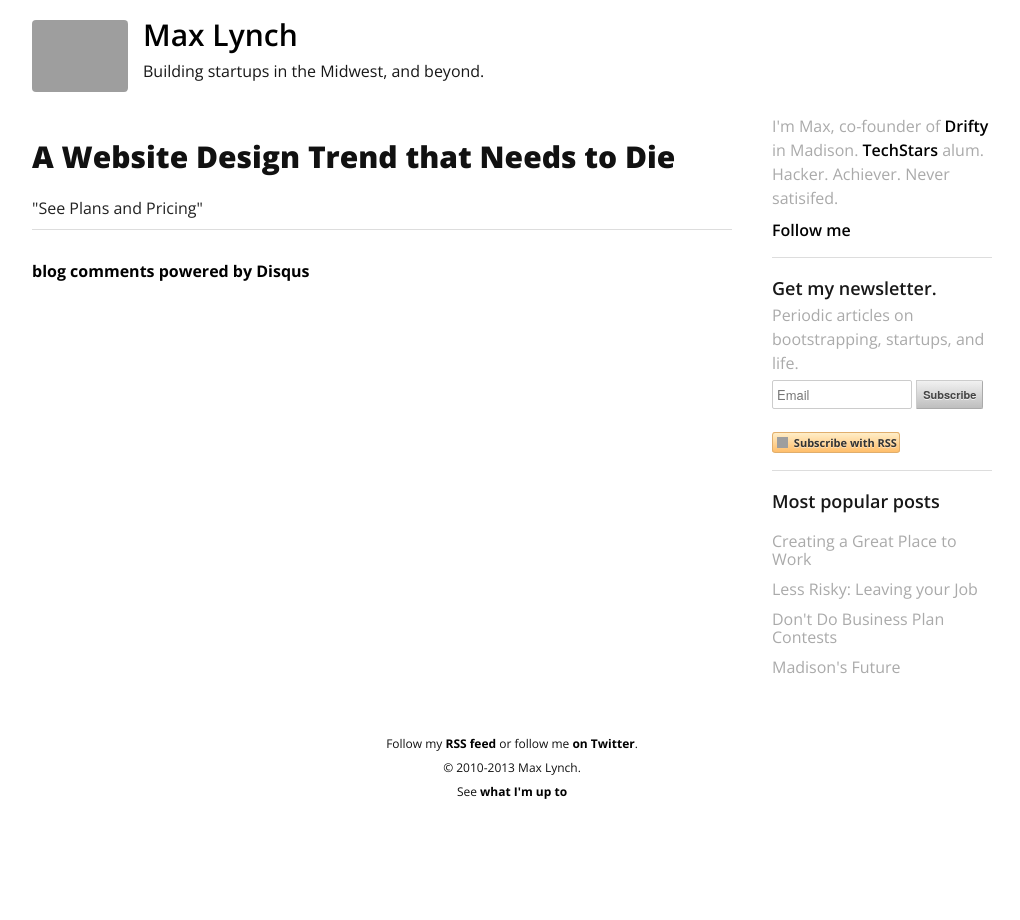
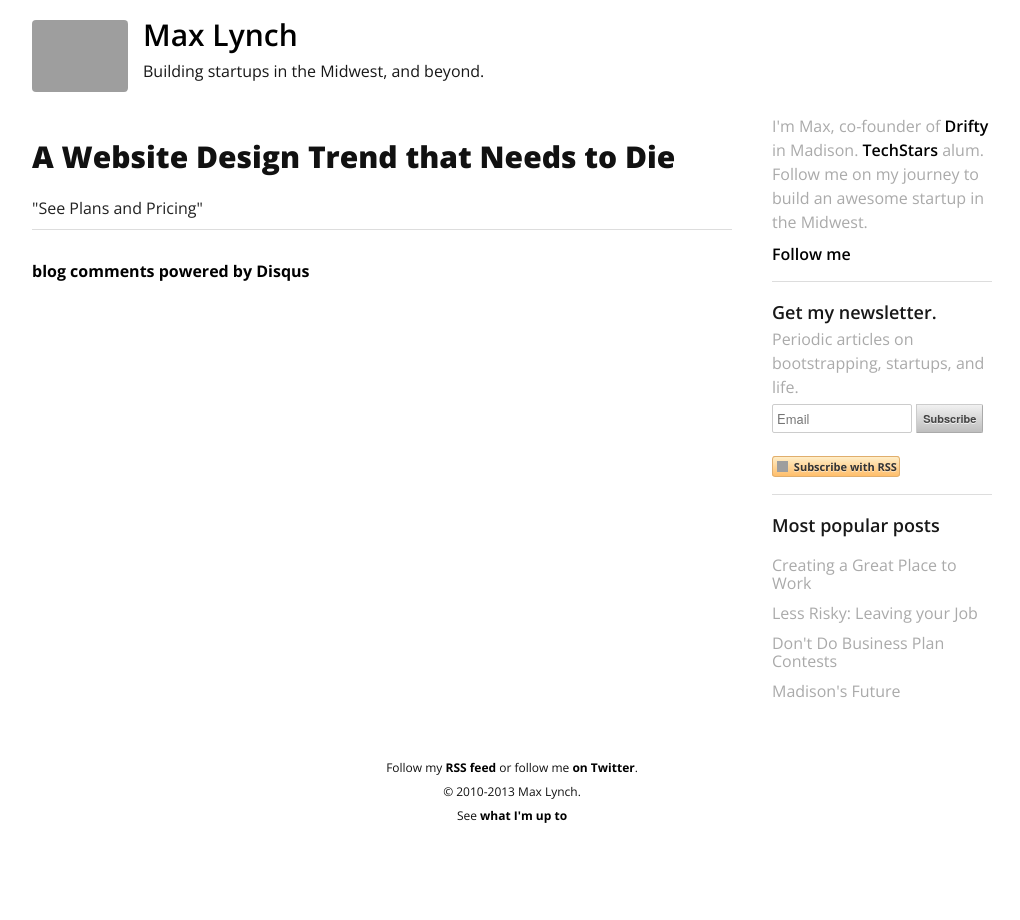
Before and after one commit to mlynch/mlynch.github.com, a Jekyll site: the page built from _posts/2010-08-12-a-website-design-trend-that-needs-to-die.html, in a window 1280 px wide. Shown: the whole page, without its empty margins (128-1148 px from the left). Built offline with Jekyll 4.4.1, drawn with Linux system fonts in a browser that asks for light colours; nearby versions of some CDN libraries; Markdown is read by kramdown in place of the engine named in the settings; comment, search, counter and statistics services are not loaded; grey boxes are pictures that could not be loaded.

Commit message:
Update default.html

```diff
--- a/_layouts/default.html
+++ b/_layouts/default.html
@@ -83,7 +83,7 @@
         <hr>
         {% endif %}
         <div class="me-info">
-          I'm Max, co-founder of <a href="http://drifty.com/">Drifty</a> in Madison. <a href="http://techstars.com/">TechStars</a> alum. Hacker. Achiever. Never satisifed.
+          I'm Max, co-founder of <a href="http://drifty.com/">Drifty</a> in Madison. <a href="http://techstars.com/">TechStars</a> alum. Follow me on my journey to build an awesome startup in the Midwest.
           <div class="social-buttons">
             <a href="https://twitter.com/maxlynch" class="twitter-follow-button" data-show-count="true">Follow me</a>
           </div>
```
